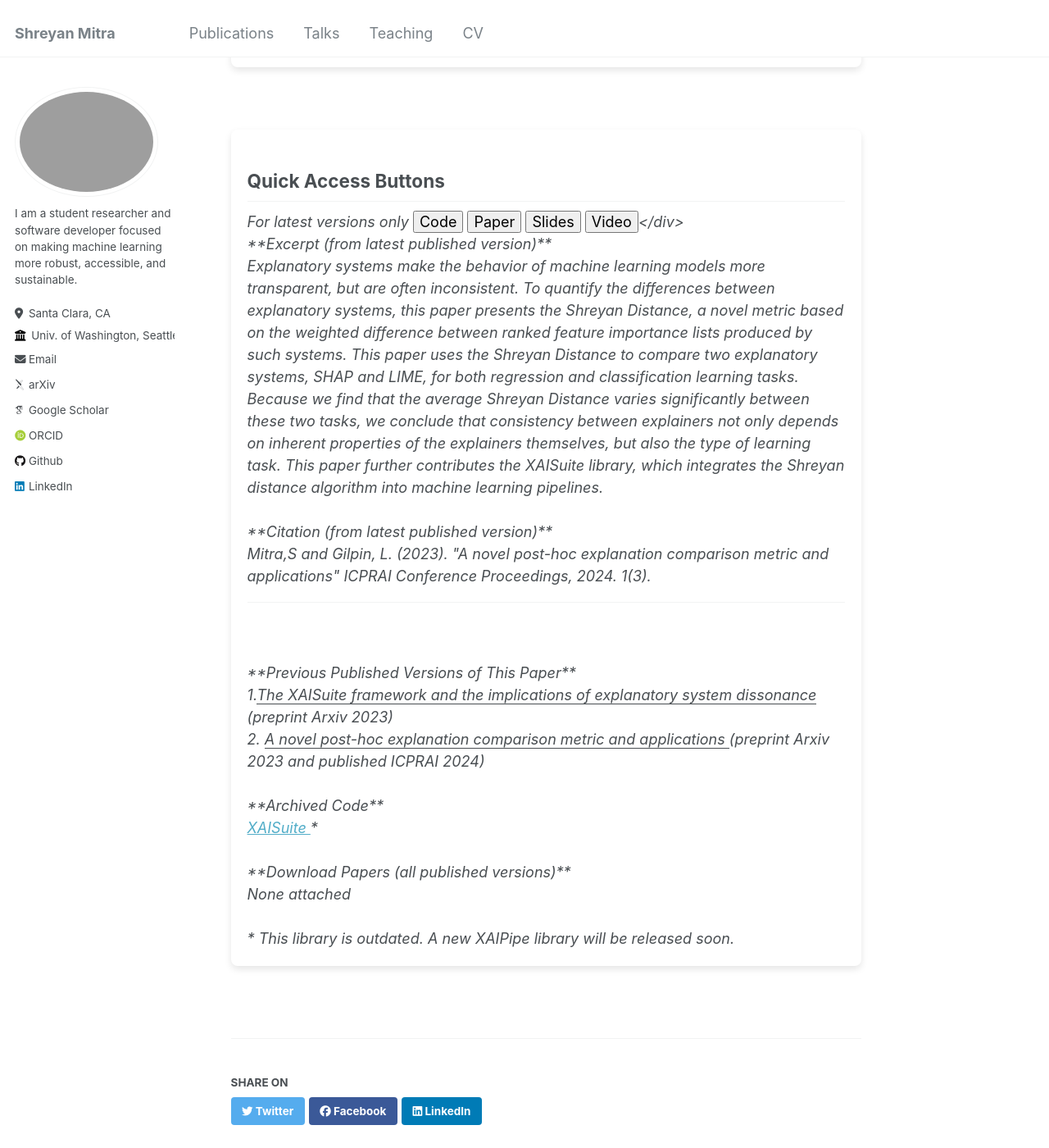
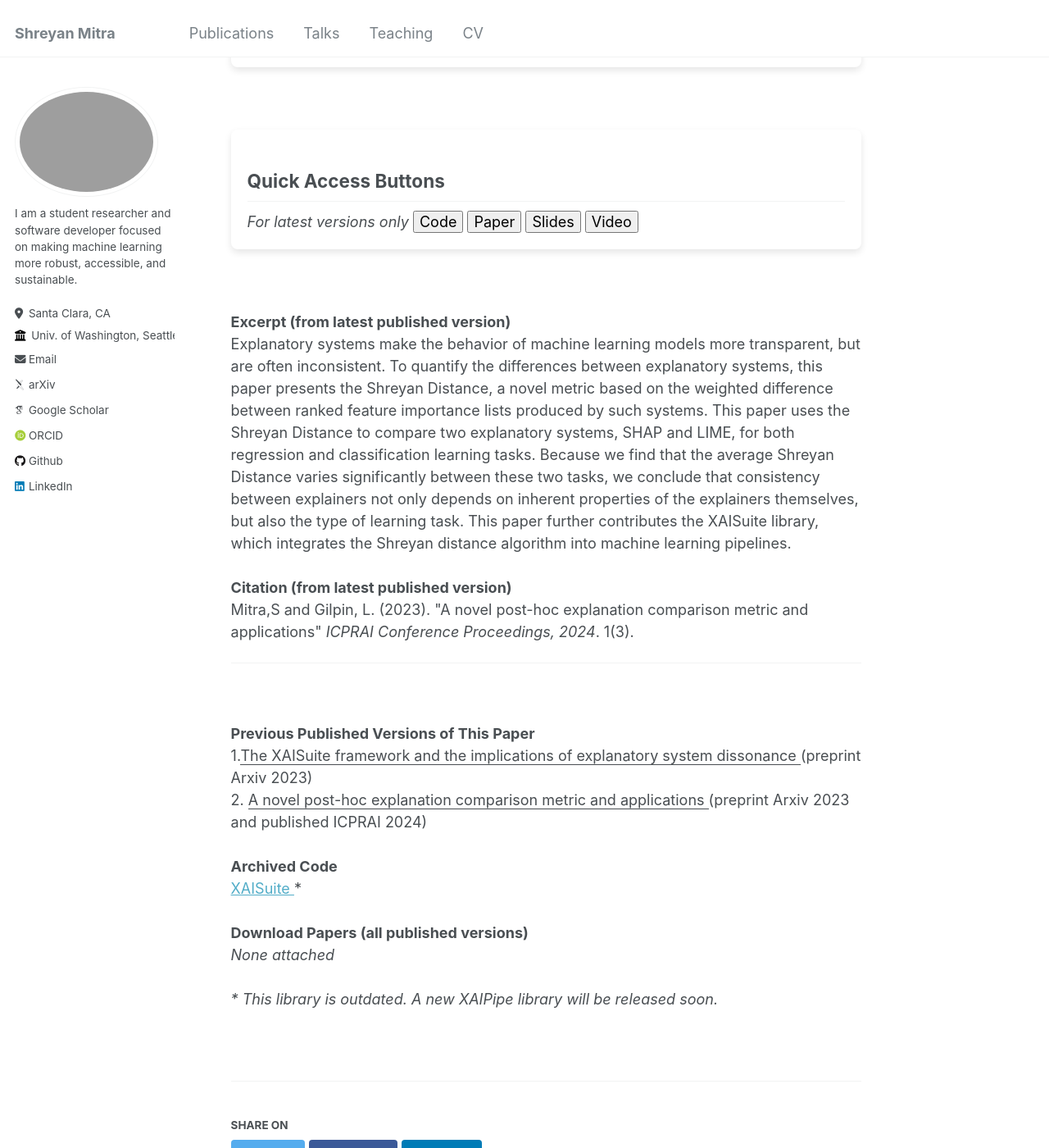
Before and after one commit to shreyanmitra/shreyanmitra.github.io, a Jekyll site: the page built from _publications/lets-agree-to-disagree.md, in a window 1280 px wide and 1400 px high, scrolled down 493 px. Shown: the whole window at 82% size. Built offline with Jekyll 4.4.1, drawn with Linux system fonts in a browser that asks for light colours; some web fonts are replaced.

Commit message:
Update lets-agree-to-disagree.md

```diff
--- a/_publications/lets-agree-to-disagree.md
+++ b/_publications/lets-agree-to-disagree.md
@@ -10,7 +10,7 @@ citation: 'Mitra,S and Gilpin, L. (2023). &quot;A novel post-hoc explanation com
 ---
 <div style="background-color: white; box-shadow: 0 4px 8px rgba(0, 0, 0, 0.1); padding: 20px; padding-top: 4px; border-radius: 8px; min-width:600px;margin-bottom: 25px">
 <h2>At a Glance</h2>
-<b>Publication Venue</b><button style='border-radius:12px;background-color:rgb(203, 195, 227);border:none'> ICPRAI</button><button style='border-radius:12px;background-color:rgb(203, 195, 227);border:none'> Arxiv </button><br>
+<b>Publication Venue</b><button style='border-radius:12px;background-color:rgb(203, 195, 227);border:none'> ICPRAI</button> <button style='border-radius:12px;background-color:rgb(203, 195, 227);border:none'> Arxiv </button><br>
 <b>Publication Status</b> <button style='border-radius:12px;background-color:rgb(203, 195, 227);border:none'> Working Paper </button> <br> <b>Part of</b> <button style='border-radius:12px;background-color:rgb(203, 195, 227);border:none'>ML Robustness</button> <button style='border-radius:12px;background-color:rgb(203, 195, 227);border:none'>ML Accessibility</button> <br> <b>Topic</b><button style='border-radius:12px;background-color:rgb(203, 195, 227);border:none'> Explainability </button><br><b>Associated With</b> <button onclick="location.href='http://aiea-lab.github.io'" style='border-radius:12px;background-color:rgb(203, 195, 227);border:none'> <img src='../files/AIEALogo.png' style='height:20px;'/>  AIEA Lab</button>
 <br>
 <br>
@@ -23,7 +23,11 @@ citation: 'Mitra,S and Gilpin, L. (2023). &quot;A novel post-hoc explanation com
 <br>
 <div style="background-color: white; box-shadow: 0 4px 8px rgba(0, 0, 0, 0.1); padding: 20px; padding-top: 4px; border-radius: 8px; min-width:600px;margin-bottom: 25px">
 <h2>Quick Access Buttons </h2>
-<i>For latest versions only<i>
-<button>Code</button> <button>Paper</button> <button>Slides</button> <button>Video</button></div><br> **Excerpt (from latest published version)**<br>Explanatory systems make the behavior of machine learning models more transparent, but are often inconsistent. To quantify the differences between explanatory systems, this paper presents the Shreyan Distance, a novel metric based on the weighted difference between ranked feature importance lists produced by such systems. This paper uses the Shreyan Distance to compare two explanatory systems, SHAP and LIME, for both regression and classification learning tasks. Because we find that the average Shreyan Distance varies significantly between these two tasks, we conclude that consistency between explainers not only depends on inherent properties of the explainers themselves, but also the type of learning task. This paper further contributes the XAISuite library, which integrates the Shreyan distance algorithm into machine learning pipelines. <br><br>**Citation (from latest published version)**<br>Mitra,S and Gilpin, L. (2023). &quot;A novel post-hoc explanation comparison metric and applications&quot; <i>ICPRAI Conference Proceedings, 2024</i>. 1(3). <br>
+<i>For latest versions only</i>
+<button>Code</button> <button>Paper</button> <button>Slides</button> <button>Video</button></div>
+<br>
+
+
+**Excerpt (from latest published version)**<br>Explanatory systems make the behavior of machine learning models more transparent, but are often inconsistent. To quantify the differences between explanatory systems, this paper presents the Shreyan Distance, a novel metric based on the weighted difference between ranked feature importance lists produced by such systems. This paper uses the Shreyan Distance to compare two explanatory systems, SHAP and LIME, for both regression and classification learning tasks. Because we find that the average Shreyan Distance varies significantly between these two tasks, we conclude that consistency between explainers not only depends on inherent properties of the explainers themselves, but also the type of learning task. This paper further contributes the XAISuite library, which integrates the Shreyan distance algorithm into machine learning pipelines. <br><br>**Citation (from latest published version)**<br>Mitra,S and Gilpin, L. (2023). &quot;A novel post-hoc explanation comparison metric and applications&quot; <i>ICPRAI Conference Proceedings, 2024</i>. 1(3). <br>
 <hr>
 <br><br>**Previous Published Versions of This Paper** <br> 1.<u>The XAISuite framework and the implications of explanatory system dissonance </u> (preprint Arxiv 2023) <br> 2. <u> A novel post-hoc explanation comparison metric and applications </u> (preprint Arxiv 2023 and published ICPRAI 2024) <br> <br> **Archived Code** <br> <a href="github.com/11301858/XAISuite"> XAISuite </a> * <br><br> **Download Papers (all published versions)**<br><i>None attached</i><br><br><i>* This library is outdated. A new XAIPipe library will be released soon.
```
